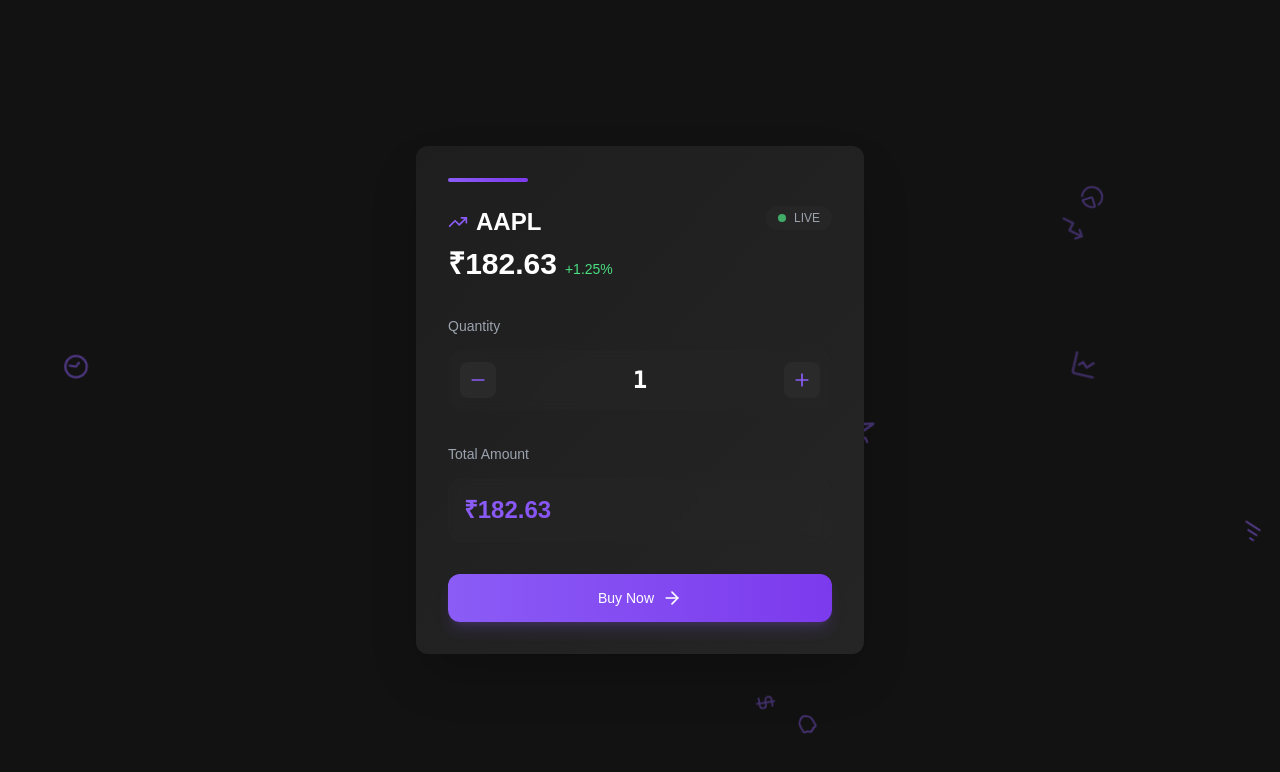
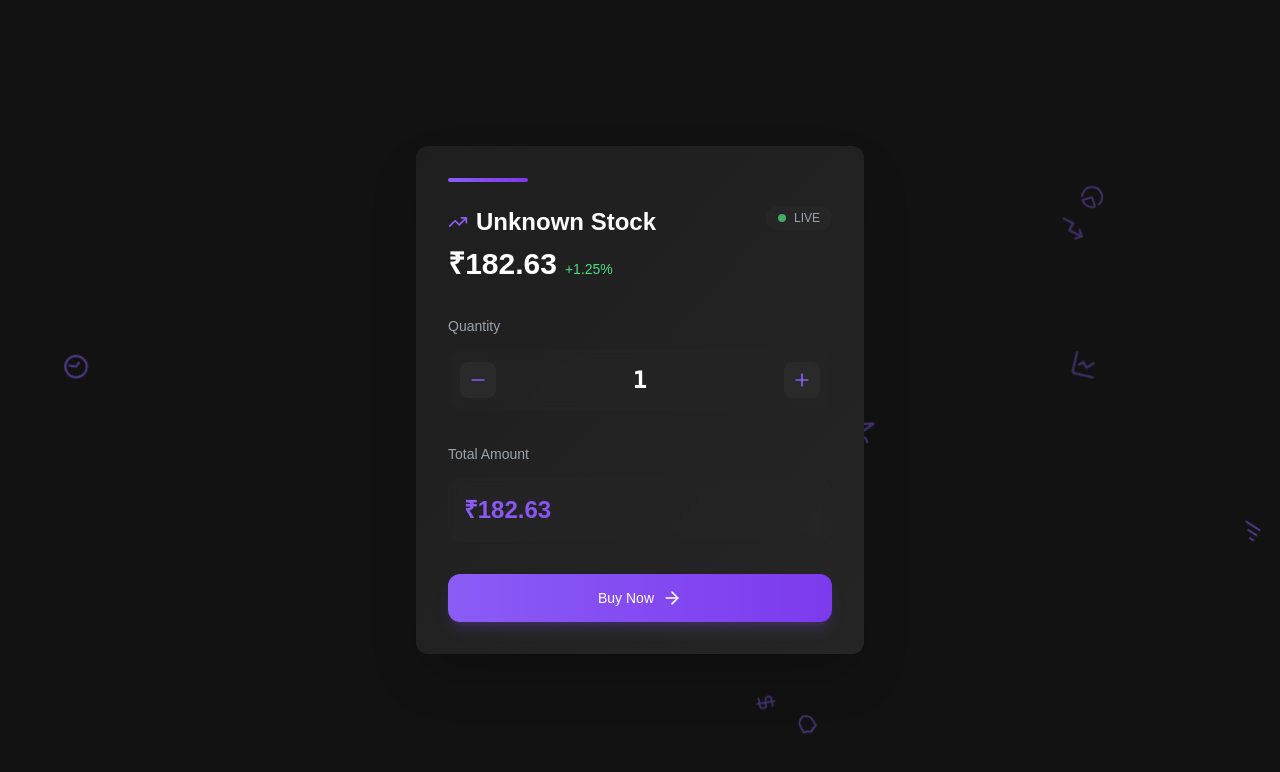
Before and after one commit to Praneethpshetty24/V2.0_Breeze, a Next.js app: page /fund in a window 1280 px wide. Shown: the top 772 px of the page. Built offline with nearby package versions, Linux system fonts and the light colour scheme.

Commit message:
passed stock name dynamically

```diff
--- a/app/fund/page.jsx
+++ b/app/fund/page.jsx
@@ -11,6 +11,7 @@ import { useSearchParams } from 'next/navigation';
 const BuyPageContent = () => {
   const searchParams = useSearchParams();
   const passedPrice = parseFloat(searchParams.get('price')) || 182.63; // Default price if not passed
+  const stockName = searchParams.get('name') || "Unknown Stock";  // Retrieve stock name dynamically
   const [quantity, setQuantity] = useState(1);
   const [loading, setLoading] = useState(false);
   const [error, setError] = useState(null);
@@ -67,7 +68,7 @@ const BuyPageContent = () => {
               <div className="space-y-2">
                 <div className="flex items-center space-x-2">
                   <TrendingUp className="w-5 h-5 text-[#8B5CF6]" />
-                  <h2 className="text-2xl font-bold">AAPL</h2>
+                  <h2 className="text-2xl font-bold">{stockName}</h2> {/* Display dynamic stock name */}
                 </div>
                 <div className="flex items-baseline space-x-2">
                   <span className="text-3xl font-bold">
```
Also changed, not shown: app/stock/components/FundButton.jsx (line endings or trailing spaces).
